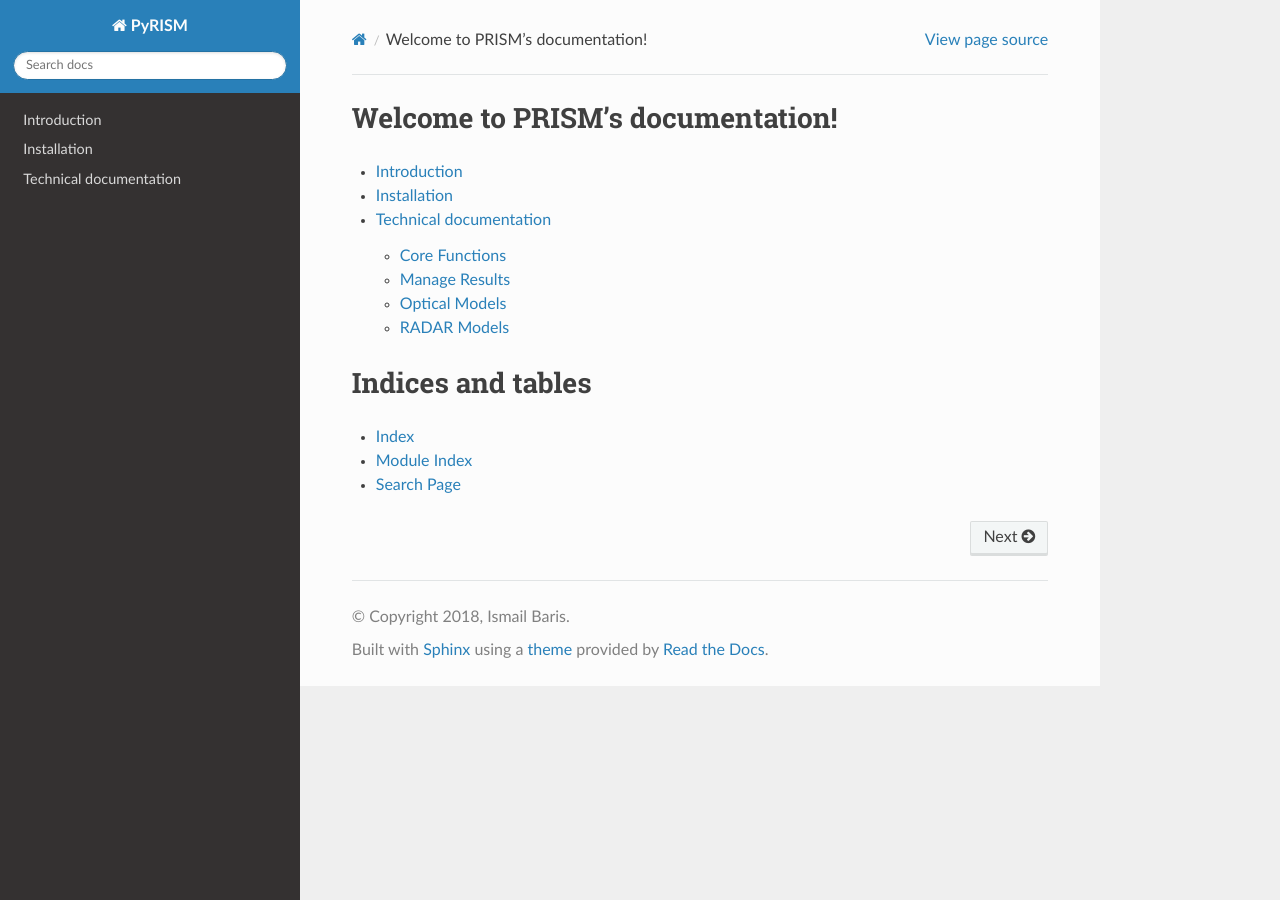
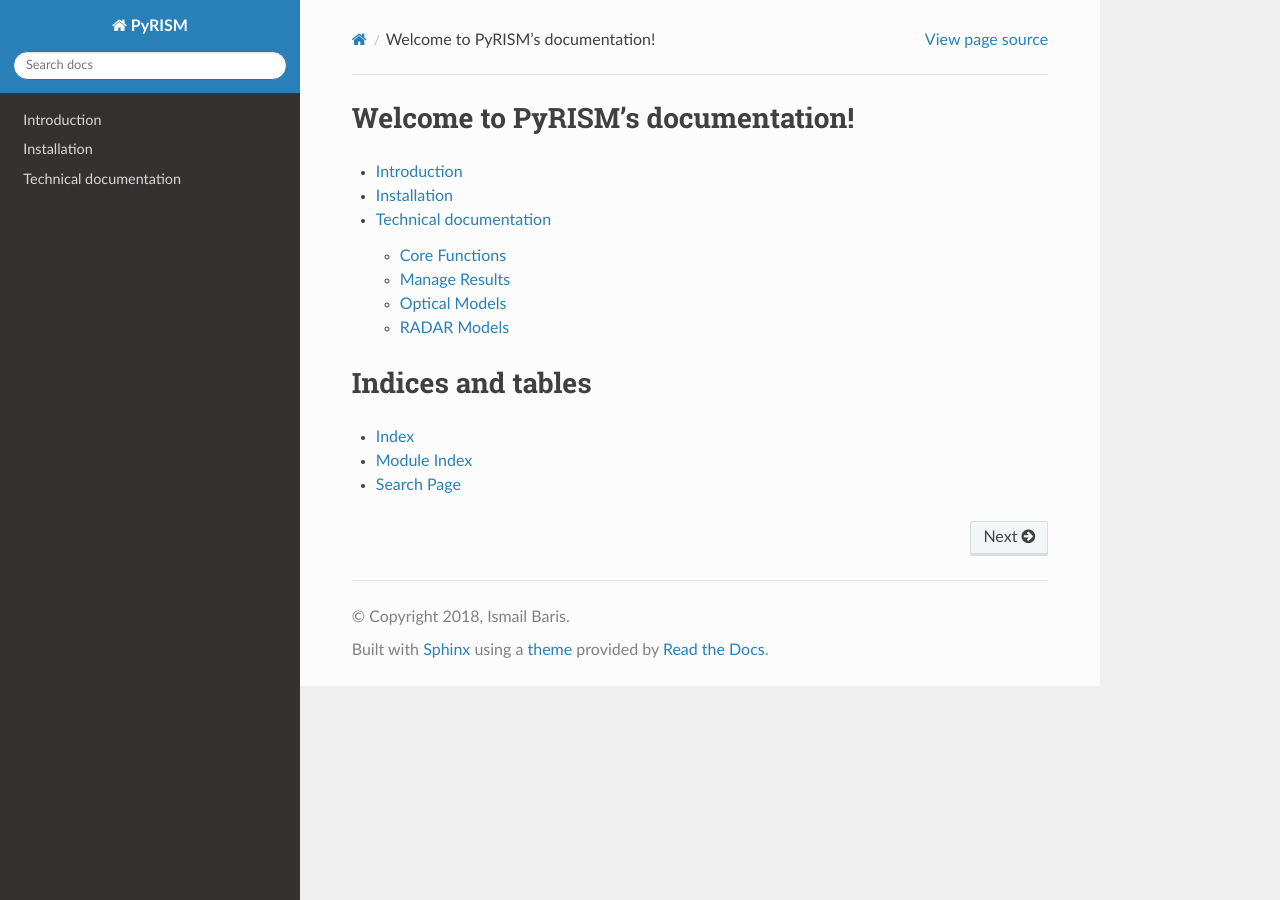
Before and after one commit to ibaris/pyrism, a Sphinx documentation site: the page built from docs/index.rst, in a window 1280 px wide. Built offline with Sphinx 7.4.7 and the Read the Docs theme 2.0.0, drawn with Linux system fonts in a browser that asks for light colours.

Commit message:
Changed names from prism to pyrism

```diff
--- a/docs/index.rst
+++ b/docs/index.rst
@@ -1,9 +1,9 @@
-.. PRISM documentation master file, created by
+.. PyRISM documentation master file, created by
    sphinx-quickstart on Wed Mar 21 13:29:46 2018.
    You can adapt this file completely to your liking, but it should at least
    contain the root `toctree` directive.
 
-Welcome to PRISM's documentation!
+Welcome to PyRISM's documentation!
 =================================
 
 .. toctree::
```
